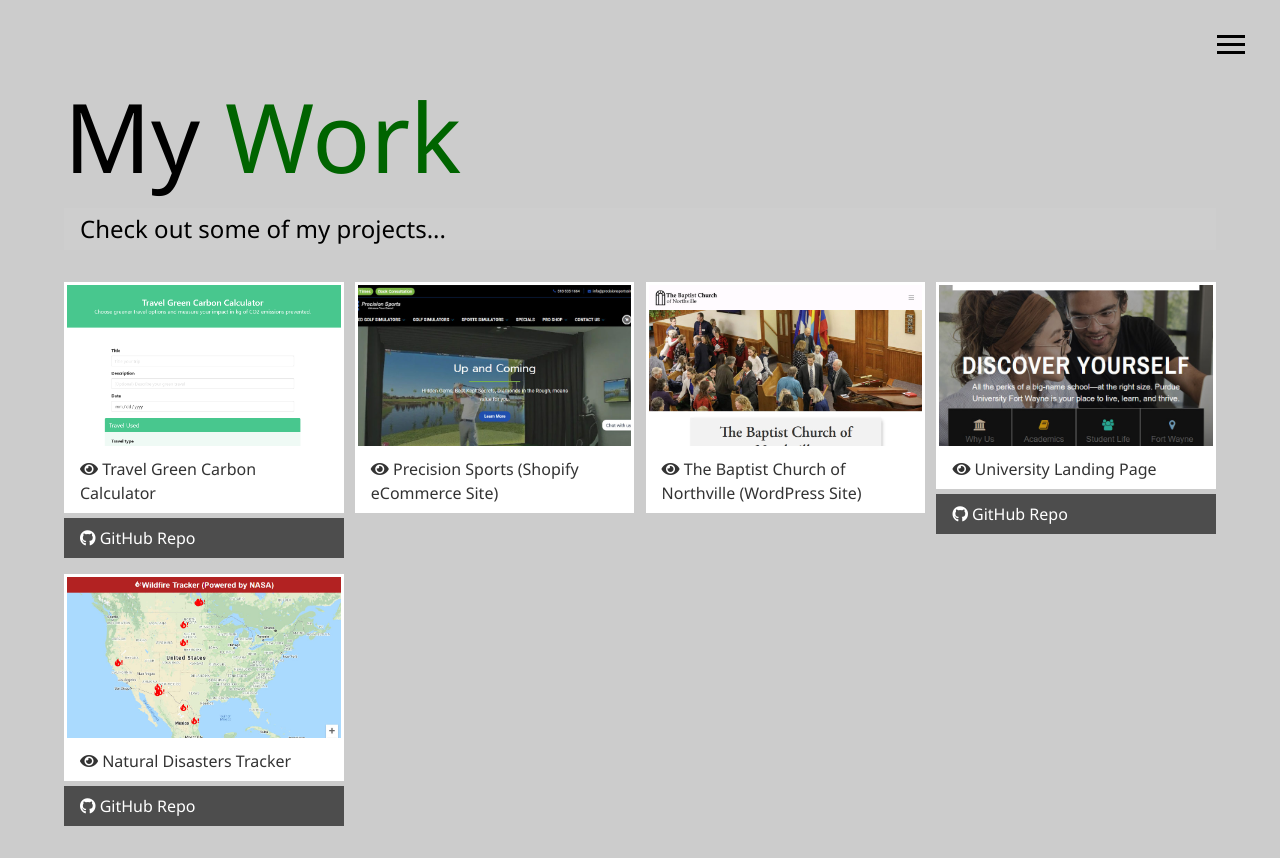
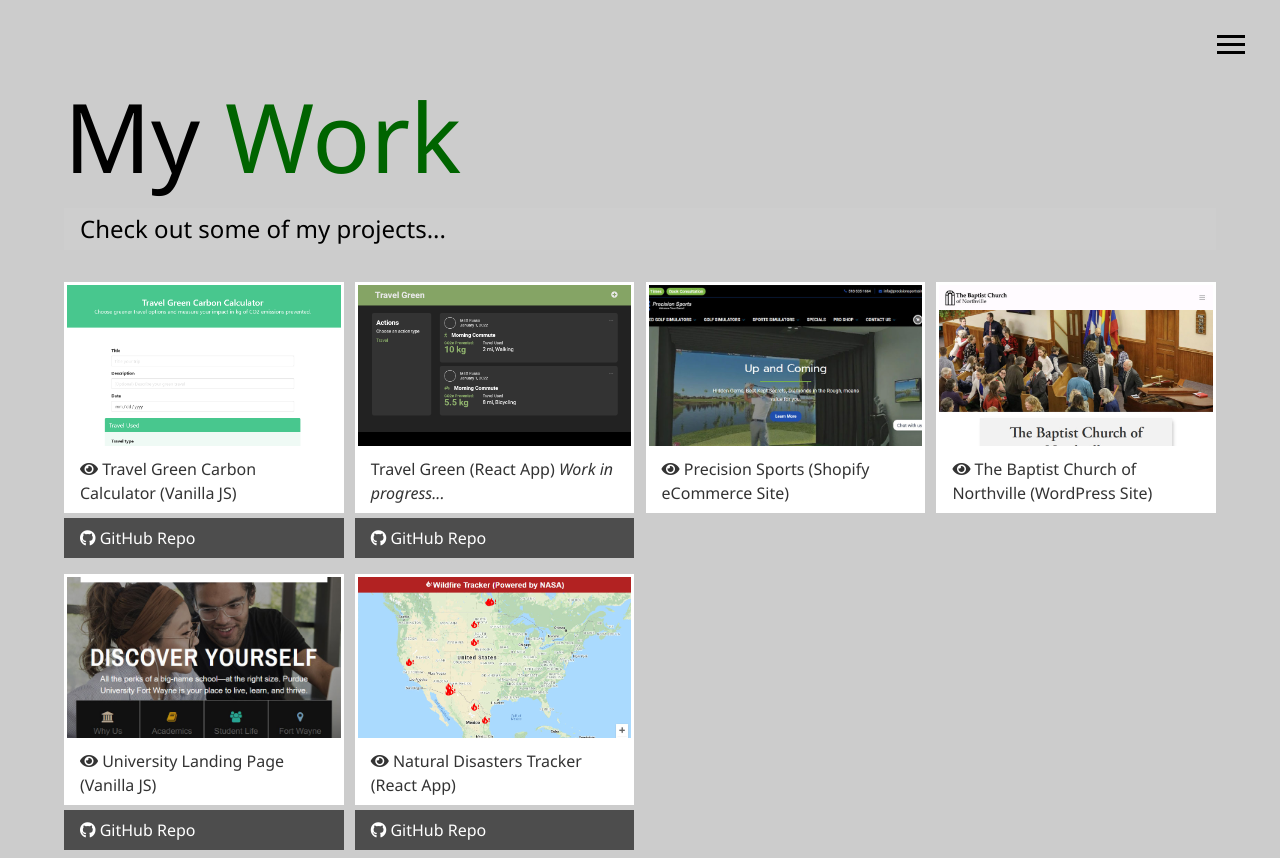
Before and after one commit to Matt-1123/my_portfolio, a website: page dist/work.html in a window 1280 px wide. Shown: the top 858 px of the page. Drawn offline with Linux system fonts and the light colour scheme.

Commit message:
add Travel Green React app as a WIP project

```diff
--- a/dist/work.html
+++ b/dist/work.html
@@ -45,9 +45,23 @@
           <div class="image" style="background-image: url('./img/travel-green.png'); background-position: top;"></div>
           <a class="btn-light" href="https://travelgreen.netlify.app/" target="_blank">
             <i class="fas fa-eye"></i>
-            Travel Green Carbon Calculator
+            Travel Green Carbon Calculator (Vanilla JS)
           </a>
           <a class="btn-dark" href="https://github.com/Matt-1123/travel-green-carbon-calculator" target="_blank">
+            <i class="fab fa-github"></i>
+            GitHub Repo
+          </a>
+        </div>
+
+        <div class="item project-earth-health">
+          <div class="image" style="background-image: url('./img/project-earth-health_v1.png'); background-position: top;"></div>
+          <!-- <a class="btn-light" href="#" target="_blank">
+            <i class="fas fa-eye"></i>
+            Travel Green (React App) <em>Work in progress...</em>
+          </a> -->
+          <div class="btn-light">Travel Green (React App) <em>Work in progress...</em></div>
+
+          <a class="btn-dark" href="https://github.com/Matt-1123/travel-green" target="_blank">
             <i class="fab fa-github"></i>
             GitHub Repo
           </a>
@@ -73,7 +87,7 @@
           <div class="image"></div>
           <a class="btn-light" href="https://university-landing-page.netlify.app/" target="_blank">
             <i class="fas fa-eye"></i>
-            University Landing Page
+            University Landing Page (Vanilla JS)
           </a>
           <a class="btn-dark" href="https://github.com/Matt-1123/university-landing-page-mock" target="_blank">
             <i class="fab fa-github"></i>
@@ -85,7 +99,7 @@
           <div class="image"></div>
           <a class="btn-light" href="https://natural-disaster-tracker.netlify.app/" target="_blank">
             <i class="fas fa-eye"></i>
-            Natural Disasters Tracker
+            Natural Disasters Tracker (React App)
           </a>
           <a class="btn-dark" href="https://github.com/Matt-1123/wildfire-tracker" target="_blank">
             <i class="fab fa-github"></i>
```
Also changed, not shown: dist/img/project-earth-health_v1.png (added).
